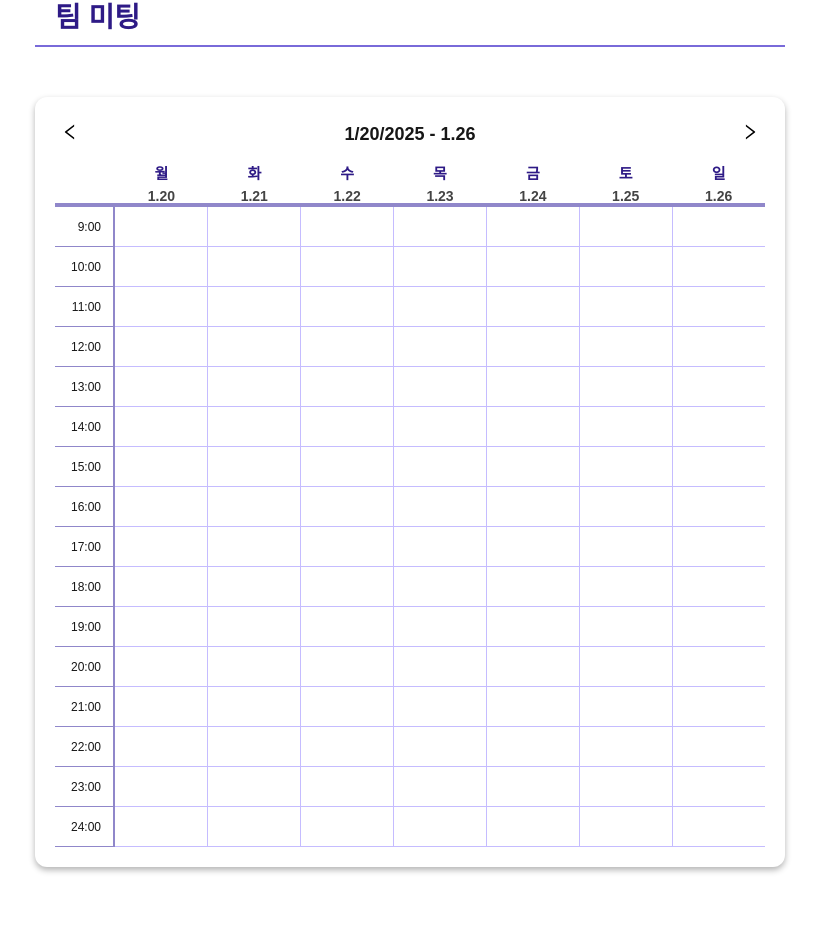
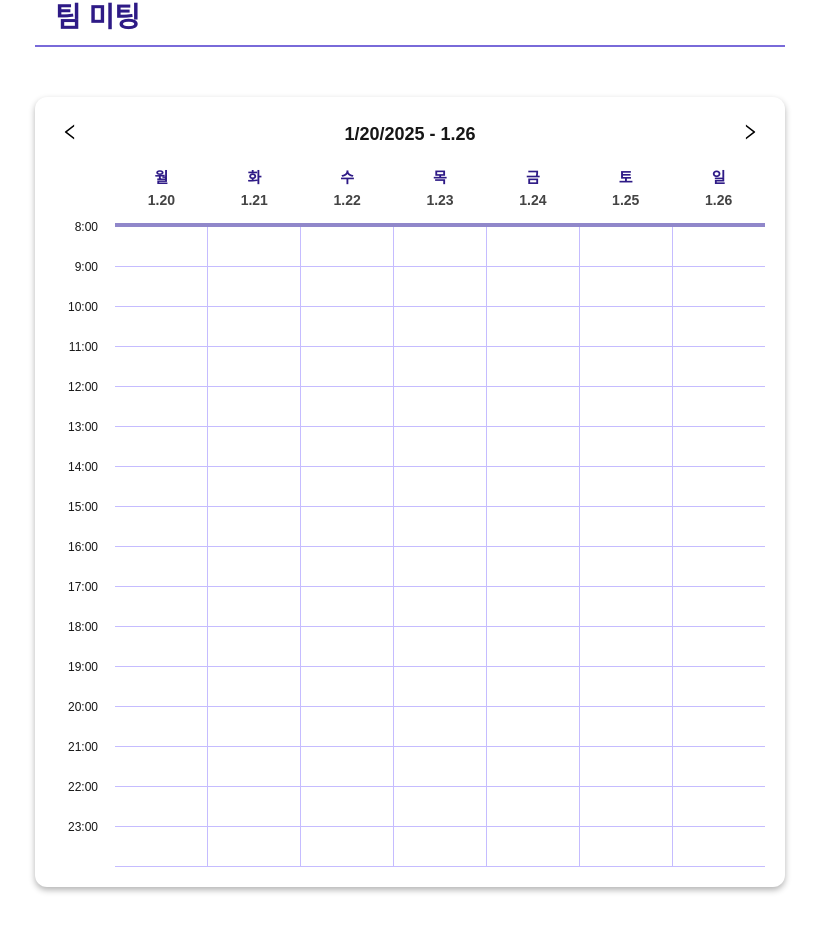
Before and after one commit to AM-Inspire-Devfit/devfit-frontend, a Next.js app: page /project/1 in a window 1280 px wide. Shown: the part 1165-2096 px from the top of the page, without its empty margins (230-1049 px from the left). Built offline with nearby package versions, Linux system fonts and the light colour scheme.

Commit message:
feat: Sprint별 주간 캘린더 UI 개선(#20)
- 같은 날짜여도 회의별로 고유한 색상 적용하도록 수정
- 시간대 위치 수정

```diff
--- a/src/app/project/project.js
+++ b/src/app/project/project.js
@@ -145,18 +145,27 @@ const sprintData = [
 const meetingData = [
     {   title: "아이디어 회의",
         date: "2025-02-20",
-        startTime: "14:00:00",
+        startTime: "14:30:00",
         endTime: "16:00:00",
+        toDoStatus: "STATUS_COMPLETED"
+    },
+    {   title: "아이디어 2차 회의",
+        date: "2025-02-20",
+        startTime: "18:30:00",
+        endTime: "20:00:00",
+        toDoStatus: "STATUS_COMPLETED"
     },
     {   title: "백엔드 회의",
         date: "2025-02-23",
         startTime: "14:00:00",
         endTime: "16:00:00",
+        toDoStatus: "STATUS_COMPLETED"
     },
     {   title: "프론트 회의",
         date: "2025-02-28",
         startTime: "14:00:00",
         endTime: "16:00:00",
+        toDoStatus: "STATUS_COMPLETED"
     }
 ]
 
@@ -458,6 +467,7 @@ export default function Project() {
                     <SprintCalendar
                         sprintStart={currentSprint.sprint_start}
                         sprintEnd={currentSprint.sprint_end}
+                        meetingData={meetingData}
                     />
                 </P.MeetingContainer>
             </div>
--- a/src/app/project/spring_calendar.js
+++ b/src/app/project/spring_calendar.js
@@ -2,7 +2,7 @@ import { useState, useEffect, useMemo } from "react";
 import { AiOutlineLeft, AiOutlineRight } from "react-icons/ai";
 import { CalendarContainer } from "../../components/calander_s";
 
-const SprintCalendar = ({ sprintStart, sprintEnd, meetingData }) => {
+const SprintCalendar = ({ sprintStart, sprintEnd, meetingData = [] }) => {
     const [currentWeekStart, setCurrentWeekStart] = useState(new Date(sprintStart));
 
     useEffect(() => {
@@ -14,18 +14,15 @@ const SprintCalendar = ({ sprintStart, sprintEnd, meetingData }) => {
     const weekData = useMemo(() => {
         const startDate = new Date(currentWeekStart);
         const dayOfWeek = startDate.getDay();
-
-        // 현재 날짜 기준으로 해당 주의 월요일 찾기
         const mondayDate = new Date(startDate);
         mondayDate.setDate(startDate.getDate() - (dayOfWeek === 0 ? 6 : dayOfWeek - 1));
 
         return weekDays.map((day, index) => {
             const date = new Date(mondayDate);
             date.setDate(mondayDate.getDate() + index);
+            const formattedDate = date.toISOString().split("T")[0];
 
-            // 해당 날짜의 회의 정보 찾기
-            const formattedDate = date.toISOString().split("T")[0]; // YYYY-MM-DD 형식 변환
-            const meetings = meetingData?.filter(meet => meet.date === formattedDate) || [];
+            const meetings = meetingData.filter(meet => meet.date === formattedDate);
 
             return {
                 day,
@@ -36,7 +33,6 @@ const SprintCalendar = ({ sprintStart, sprintEnd, meetingData }) => {
             };
         });
     }, [currentWeekStart, sprintStart, sprintEnd, meetingData, weekDays]);
-
     const handlePrevWeek = () => {
         const newStart = new Date(currentWeekStart);
         newStart.setDate(newStart.getDate() - 7);
@@ -49,8 +45,15 @@ const SprintCalendar = ({ sprintStart, sprintEnd, meetingData }) => {
         if (newStart <= new Date(sprintEnd)) setCurrentWeekStart(newStart);
     };
 
-    // sprint 기간 내 마지막 날짜 가져오기
     const lastValidDate = weekData.findLast((item) => item.date !== " ")?.date;
+
+    const colorPalette = ["#FFC4C4", "#FFD5A5", "#FFF4A3", "#C4F4FF", "#E2C4FF"];
+
+    // 날짜와 회의 순서를 기반으로 색상 배정
+    const getColorForMeeting = (date, idx) => {
+        const dateHash = date.split("-").reduce((acc, val) => acc + parseInt(val, 10), 0);
+        return colorPalette[(dateHash + idx) % colorPalette.length];
+    };
 
     return (
         <CalendarContainer>
@@ -67,7 +70,7 @@ const SprintCalendar = ({ sprintStart, sprintEnd, meetingData }) => {
             </div>
             <div className="calendar-wrapper">
                 <div className="calendar-header-row">
-                    <div className="time-column-header"></div> {/* 시간대 빈 칸 */}
+                    <div className="time-column-header"></div>
                     {weekData.map((item, index) => (
                         <div key={index} className="calendar-header-cell">
                             <div className="weekday">{item.day}</div>
@@ -79,26 +82,54 @@ const SprintCalendar = ({ sprintStart, sprintEnd, meetingData }) => {
                 <div className="calendar-body">
                     <div className="time-column">
                         {[...Array(16)].map((_, i) => (
-                            <div key={i} className="time-slot">{9 + i}:00</div>
+                            <div key={i} className="time-slot">{8 + i}:00</div>
                         ))}
                     </div>
 
                     <div className="grid-lines">
                         {[...Array(16)].map((_, i) => (
-                            <div key={i} className="grid-line"></div>
+                            <div
+                                key={i}
+                                className="grid-line"
+                                style={{ height: i === 0 ? "0px" : "40px" }}
+                        ></div>
                         ))}
                     </div>
 
                     <div className="vertical-lines">
-                        {weekData.map((item, i) => (
-                                <div key={i} className="vertical-line">
-                                    {item.meetings.map((meet, idx) => (
-                                        <div key={idx} className="meeting-label">
-                                            {meet.title} ({meet.startTime} - {meet.endTime})
+                        {weekData.map((item, colIndex) => (
+                            <div key={colIndex} className="vertical-line">
+                                {item.meetings
+                                    .sort((a, b) => a.startTime.localeCompare(b.startTime)) // 미팅 시간순 정렬
+                                    .map((meet, idx) => {
+                                    // 시간대 위치 계산
+                                    const startHour = parseInt(meet.startTime.split(":")[0], 10);
+                                    const endHour = parseInt(meet.endTime.split(":")[0], 10);
+                                    const startMinutes = parseInt(meet.startTime.split(":")[1], 10);
+                                    const endMinutes = parseInt(meet.endTime.split(":")[1], 10);
+
+                                    const topPosition = ((startHour - 8) * 40) + (startMinutes / 60 * 40);
+                                    const height = ((endHour - startHour) * 40) + ((endMinutes - startMinutes) / 60 * 40);
+
+                                    // 순차적으로 색상 배정
+                                    const assignedColor = getColorForMeeting(meet.date, idx);
+
+                                    return (
+                                        <div
+                                            key={idx}
+                                            className="meeting-block"
+                                            style={{
+                                                top: `${topPosition}px`,
+                                                height: `${height}px`,
+                                                backgroundColor: assignedColor
+                                            }}
+                                        >
+                                            {meet.title}
                                         </div>
-                                    ))}
-                                </div>
-                            ))}
+                                    );
+                                })}
+                            </div>
+                        ))}
                     </div>
                 </div>
             </div>
--- a/src/components/calander_s.js
+++ b/src/components/calander_s.js
@@ -45,10 +45,16 @@ export const CalendarContainer = styled.div`
     /* 요일과 날짜 */
     .calendar-header-row {
         display: flex;
+        height: 60px;
+        align-items: flex-end;
+    }
+
+    .calendar-header-cell {
+        flex: 1;
+        text-align: center;
+        font-weight: bold;
         border-bottom: 4px solid #9087CA;
-        height: 40px;
-        align-items: center;
-    }
+}
 
     .time-column-header {
         width: 60px;
@@ -95,19 +101,21 @@ export const CalendarContainer = styled.div`
         display: flex;
         flex-direction: column;
         width: 60px;
-        border-right: 2px solid #9087CA;
         align-items: stretch;
+        padding-right: 5px;
     }
 
     .time-slot {
         font-size: 12px;
-        padding: 11px 12px;
+        padding: 0 12px;
         text-align: right;
-        border-bottom: 1px solid #9087CA;
         height: 40px;
         display: flex;
         align-items: center;
         justify-content: flex-end;
+        border-bottom: 1px solid #ffffff;
+        position: relative;
+        top: -20px;
     }
 
     .grid-lines {
@@ -135,11 +143,30 @@ export const CalendarContainer = styled.div`
     }
 
     .vertical-line {
+        position: relative;
         flex: 1;
         border-right: 1px solid #C5BCFF;
+        overflow: visible;
     }
 
     .vertical-line:last-child {
         border-right: none;
     }
+
+    .meeting-block {
+    position: absolute;
+    left: 0;
+    right: 0;
+    width: 100%;
+    text-align: center;
+    font-size: 12px;
+    font-weight: bold;
+    color: black;
+    display: flex;
+    align-items: center;
+    justify-content: center;
+    padding: 2px;
+    box-sizing: border-box;
+    z-index: 10;
+}
 `;
```
